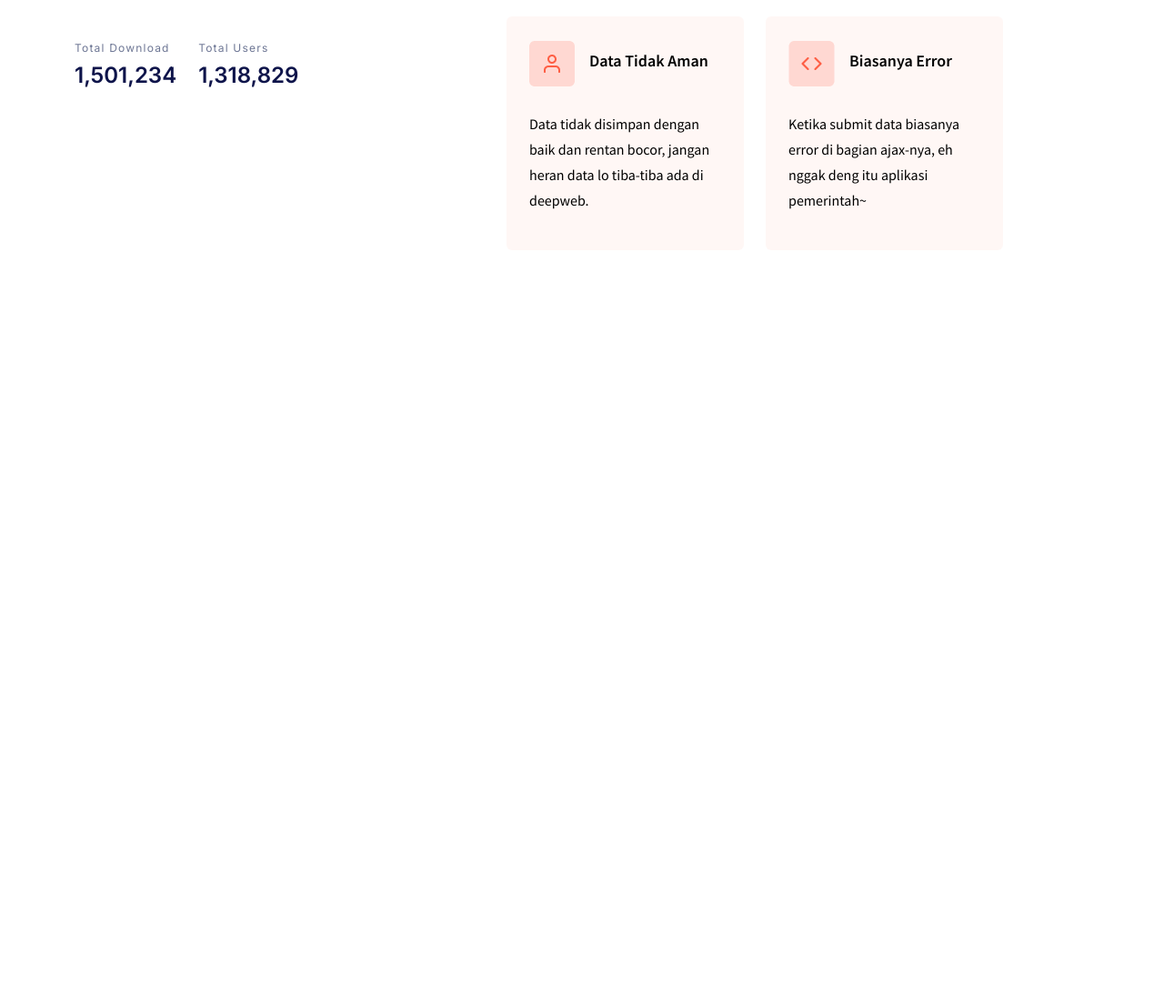
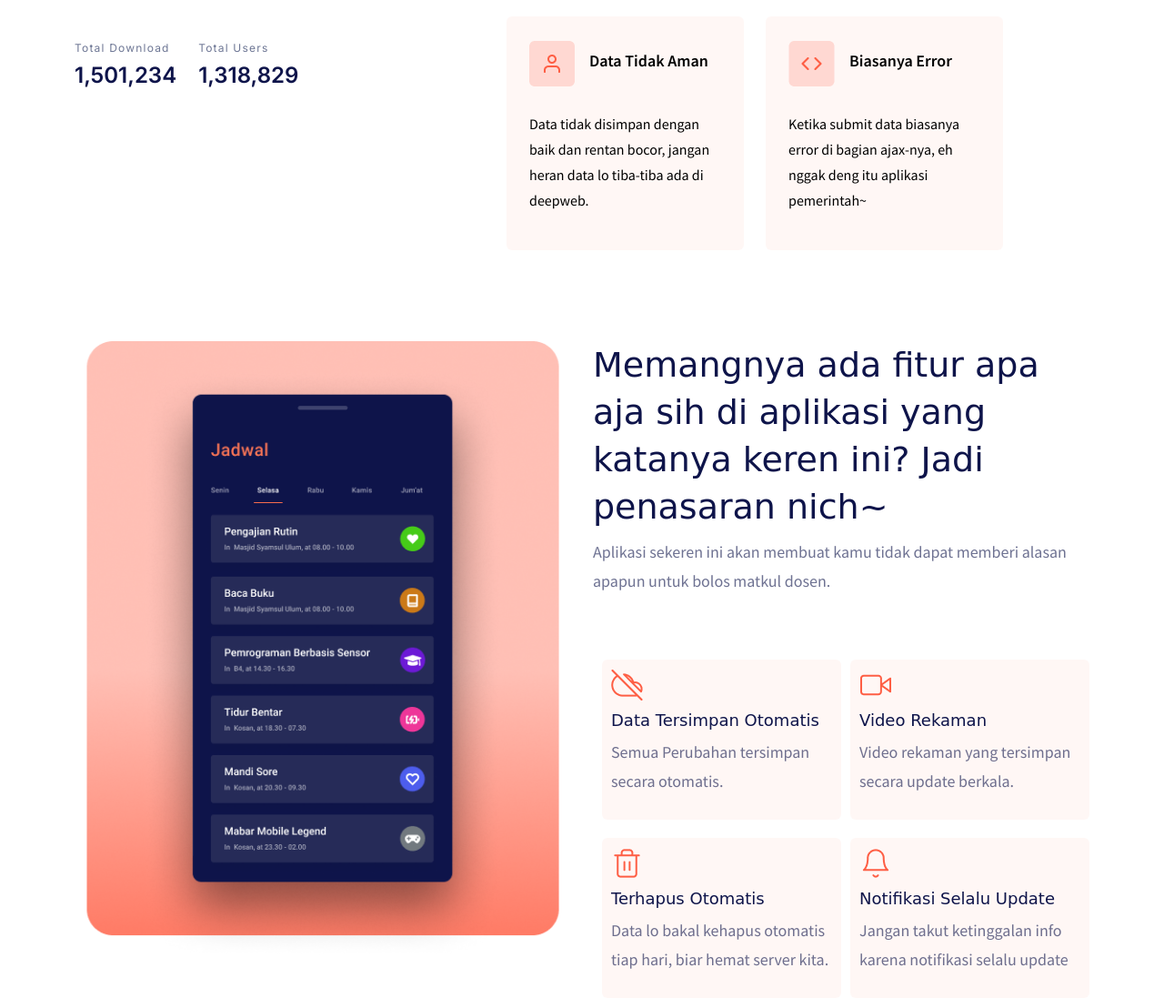
Before and after one commit to AlmujabSidik/landing-zeitplan, a plain HTML site: page index.html in a window 1280 px wide. Shown: the part 1163-2260 px from the top of the page at 91% size. Before the commit the page ends 1438 px from the top, so only its background shows below. Drawn offline with Linux system fonts and the light colour scheme; a web font is replaced by a local one.

Commit message:
Menambah Section Fitur

```diff
--- a/index.html
+++ b/index.html
@@ -6,6 +6,7 @@
     <meta http-equiv="X-UA-Compatible" content="IE=edge">
     <meta name="viewport" content="width=device-width, initial-scale=1.0">
     <title>Sebuah cara mudah mengatur jadwal kuliah kamu</title>
+    <link rel="icon" href="./assets/img/site-icon.png">
 
     <!-- Bootstrap CSS -->
     <link rel="stylesheet" href="./assets/bootstrap/css/bootstrap.min.css">
@@ -146,6 +147,49 @@
     </section>
     <!-- End Section Keunggulan -->
 
+    <!-- Section Keunggulan -->
+    <section class="fitur">
+        <div class="container">
+            <div class="row">
+                <div class="col-lg-6 col-sm-12 img-fitur">
+                    <img src="./assets/img/fitur-img.png" class="img-fluid" alt="image fitur aplikasi">
+                </div>
+
+                <div class="col-lg-6 col-sm-12 content_fitur">
+                    <h1>Memangnya ada fitur apa aja sih di aplikasi yang katanya keren ini? Jadi penasaran nich~</h1>
+                    <p>Aplikasi sekeren ini akan membuat kamu tidak dapat memberi alasan apapun untuk bolos matkul dosen.</p>
+
+                    <div class="row fitur_card">
+                        <div class="card_fitur col-12 d-lg-flex d-sm-none">
+                            <div class="card-1">
+                                <img src="./assets/img/cloud.png" alt="">
+                                <h5>Data Tersimpan Otomatis</h5>
+                                <p>Semua Perubahan tersimpan secara otomatis.</p>
+                            </div>
+                            <div class="card-1">
+                                <img src="./assets/img/video.png" alt="">
+                                <h5>Video Rekaman</h5>
+                                <p>Video rekaman yang tersimpan secara update berkala.</p>
+                            </div>
+                        </div>
+                        <div class="card_fitur col-12 d-lg-flex d-sm-none">
+                            <div class="card-1">
+                                <img src="./assets/img/trash.png" alt="">
+                                <h5>Terhapus Otomatis</h5>
+                                <p>Data lo bakal kehapus otomatis tiap hari, biar hemat server kita.</p>
+                            </div>
+                            <div class="card-1">
+                                <img src="./assets/img/bell.png" alt="">
+                                <h5>Notifikasi Selalu Update</h5>
+                                <p>Jangan takut ketinggalan info karena notifikasi selalu update</p>
+                            </div>
+                        </div>
+
+
+                    </div>
+    </section>
+    <!-- End Section Keunggulan -->
+
 
 
 
--- /dev/null
+++ b/scss/_fitur.scss
@@ -0,0 +1,63 @@
+.fitur {
+    width: 100%;
+    height: 580px;
+    margin-top: 100px;
+    @include mobile {
+        height: auto;
+        width: 100%;
+        margin: 50px 0px;
+    }
+    h1 {
+        font-family: $font-primary;
+        font-style: normal;
+        font-weight: normal;
+        font-size: 38px;
+        line-height: 52px;
+        color: $color-dark;
+    }
+    p {
+        font-family: $font-secondary;
+        font-style: normal;
+        font-weight: normal;
+        font-size: 18px;
+        line-height: 32px;
+        color: rgba(14, 20, 74, 0.6);
+    }
+    .fitur_card {
+        margin-top: 50px;
+        .card_fitur {
+            @include mobile {
+                margin-top: 10px;
+            }
+            margin-top: 20px;
+            @include mobile {
+                margin-top: 0px;
+            }
+            .card-1 {
+                width: 300px;
+                margin-left: 10px;
+                background: rgba(254, 94, 68, 0.05);
+                border-radius: 6px;
+                padding: 10px;
+                &:hover {
+                    box-shadow: 0px 20px 30px rgba(255, 86, 58, 0.15);
+                }
+                @include mobile {
+                    width: 100%;
+                    margin-top: 30px;
+                    margin-left: 0px;
+                    padding: 25px;
+                }
+                h5 {
+                    margin-top: 10px;
+                    font-family: $font-primary;
+                    font-style: normal;
+                    font-weight: normal;
+                    font-size: 18px;
+                    line-height: 22px;
+                    color: $color-dark;
+                }
+            }
+        }
+    }
+}
--- a/scss/_hero.scss
+++ b/scss/_hero.scss
@@ -1,8 +1,23 @@
 @import "./responsive";
+.hero {
+    background: linear-gradient(180deg, rgba(255, 244, 242, 0.4) 0%, #FFF0EE 100%);
+    width: 100%;
+    height: 800px;
+    padding-top: 30px;
+    @include mobile {
+        width: 100%;
+        height: 980px;
+    }
     .hero-content {
         margin-top: 80px;
         @include mobile {
             margin-top: 30px;
+            width: 100%;
+            height: 780px;
+            img {
+                width: 100%;
+                margin-top: 40px;
+            }
         }
         h1 {
             font-family: $font-primary;
@@ -12,7 +27,7 @@
             color: $color-dark;
             @include mobile {
                 font-size: 38px;
-            line-height: 50px;
+                line-height: 52px;
             }
         }
         p {
@@ -50,3 +65,4 @@
             }
         }
     }
+}
--- a/scss/_keunggulan.scss
+++ b/scss/_keunggulan.scss
@@ -1,5 +1,10 @@
 .keunggulan {
+    width: 100%;
+    height: auto;
     margin-top: 100px;
+    @include mobile {
+        margin: 40px 0px;
+    }
     .content_keunggulan {
         h1 {
             font-family: $font-primary;
@@ -18,6 +23,9 @@
             color: rgba(14, 20, 74, 0.6);
         }
         .populer-keunggulan {
+            @include mobile {
+                margin: 40px 0px;
+            }
             .total_download {
                 h4 {
                     font-family: $inter;
--- a/scss/main.scss
+++ b/scss/main.scss
@@ -2,15 +2,9 @@
 @import "./navbar";
 @import "./hero";
 @import "./keunggulan";
+@import "./fitur";
 @import "./responsive";
 body {
     font-size: 16px;
     font-family: $font-secondary;
 }
-
-.hero {
-    background: linear-gradient(180deg, rgba(255, 244, 242, 0.4) 0%, #FFF0EE 100%);
-    width: 100%;
-    height: 800px;
-    padding-top: 30px;
-}
```
Also changed, not shown: assets/css/main.css, assets/img/bell.png (added), assets/img/cloud.png (added), assets/img/site-icon.png (added), assets/img/trash.png (added), assets/img/video.png (added), 1 other file. Lines whose indentation alone changed are shown as unchanged.
